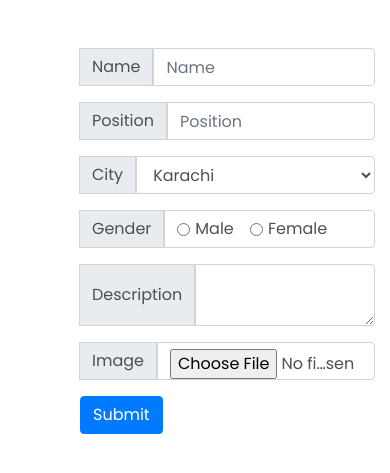
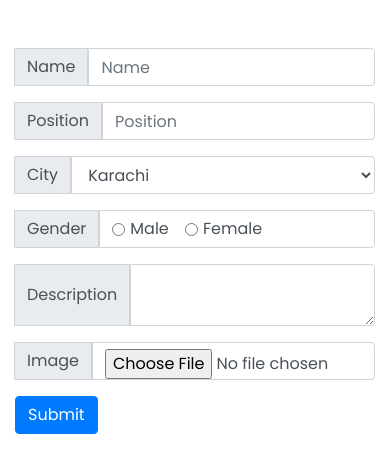
Before and after one commit to tayyabaziz/EMHR, a PHP site: page / in a window 390 px wide. Shown: the top 473 px of the page. Run offline with PHP 8.4, Linux system fonts and the light colour scheme; some libraries are stand-ins or nearby versions.

Commit message:
no message

```diff
--- a/index.php
+++ b/index.php
@@ -109,7 +109,7 @@ if (isset($_POST['post_submit'])) {
     <?php if (!isset($_POST['post_submit'])) { ?>
         <div class="container">
             <div class="row">
-                <div class="col-sm-8 offset-2">
+                <div class="col-sm-8 offset-sm-2">
                     <form autocomplete="off" class="mt-5" action="" method="POST" enctype="multipart/form-data">
                         <div class="form-group">
                             <div class="input-group">
```
Also changed, not shown: .htaccess (added).
